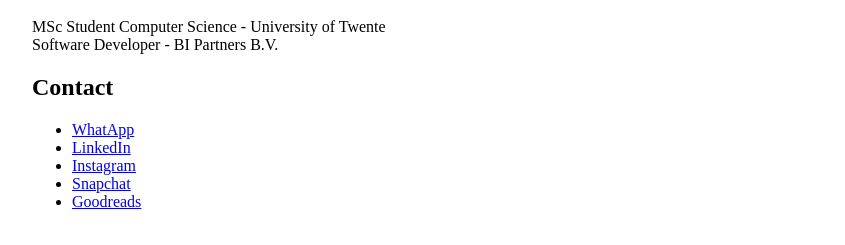
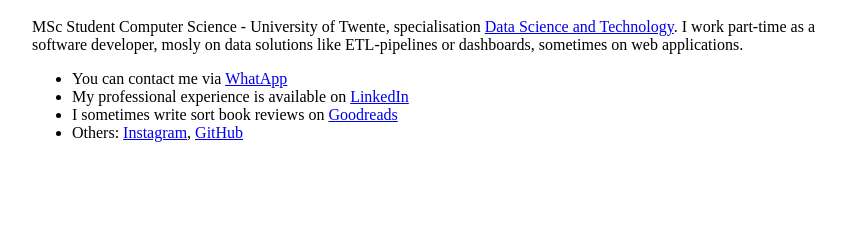
Before and after one commit to richardkippers/richardkippers_nl, a plain HTML site: page index.html in a window 1280 px wide. Shown: the part 91-336 px from the top of the page, without its empty margins (208-1053 px from the left). Drawn offline with Linux system fonts and the light colour scheme.

Commit message:
Textual updates

```diff
--- a/index.html
+++ b/index.html
@@ -3,6 +3,7 @@
 <head>
     <meta charset="utf-8">
     <title>Richard Kippers</title>
+    <meta name="description" content="Hoi"/>
     <style>
         body{ max-width:800px;margin:50px auto 0px auto;}
     </style>
@@ -10,16 +11,16 @@
 <body>
     <h1>Richard Kippers 👨‍💻</h1>
     <p>
-        MSc Student Computer Science - University of Twente <br>
-        Software Developer - BI Partners B.V.
+        MSc Student Computer Science - University of Twente, specialisation <a href="https://www.utwente.nl/en/education/master/programmes/computer-science/specialisation/data-science-technology/">Data Science and Technology</a>.
+
+        I work part-time as a software developer, mosly on data solutions like ETL-pipelines or dashboards, sometimes on web applications.
     </p>
-    <h2>Contact</h2>
+
     <ul>
-        <li><a href="https://api.whatsapp.com/send?phone=31611890042" title="Whatsapp">WhatApp</a></li>
-        <li><a href="https://linkedin.com/in/richardkippers" title="LinkedIn">LinkedIn</a></li>
-        <li><a href="https://instagram.com/richardkippers" title="Instagram">Instagram</a></li>
-        <li><a href="https://snapchat.com/add/richardkippers" title="Snapchat">Snapchat</a></li>
-        <li><a href="https://www.goodreads.com/user/show/82379306-richard-kippers" title="Goodreads">Goodreads</a></li>
+        <li>You can contact me via <a href="https://api.whatsapp.com/send?phone=31611890042" title="Whatsapp">WhatApp</a></li>
+        <li>My professional experience is available on <a href="https://linkedin.com/in/richardkippers" title="LinkedIn">LinkedIn</a></li>
+        <li>I sometimes write sort book reviews on <a href="https://www.goodreads.com/user/show/82379306-richard-kippers" title="Goodreads">Goodreads</a></li>
+        <li>Others: <a href="https://instagram.com/richardkippers" title="Instagram">Instagram</a>, <a href="https://github.com/richardkippers">GitHub</a></li>
     </ul>
 
 </body>
```
Also changed, not shown: 1 other file.
